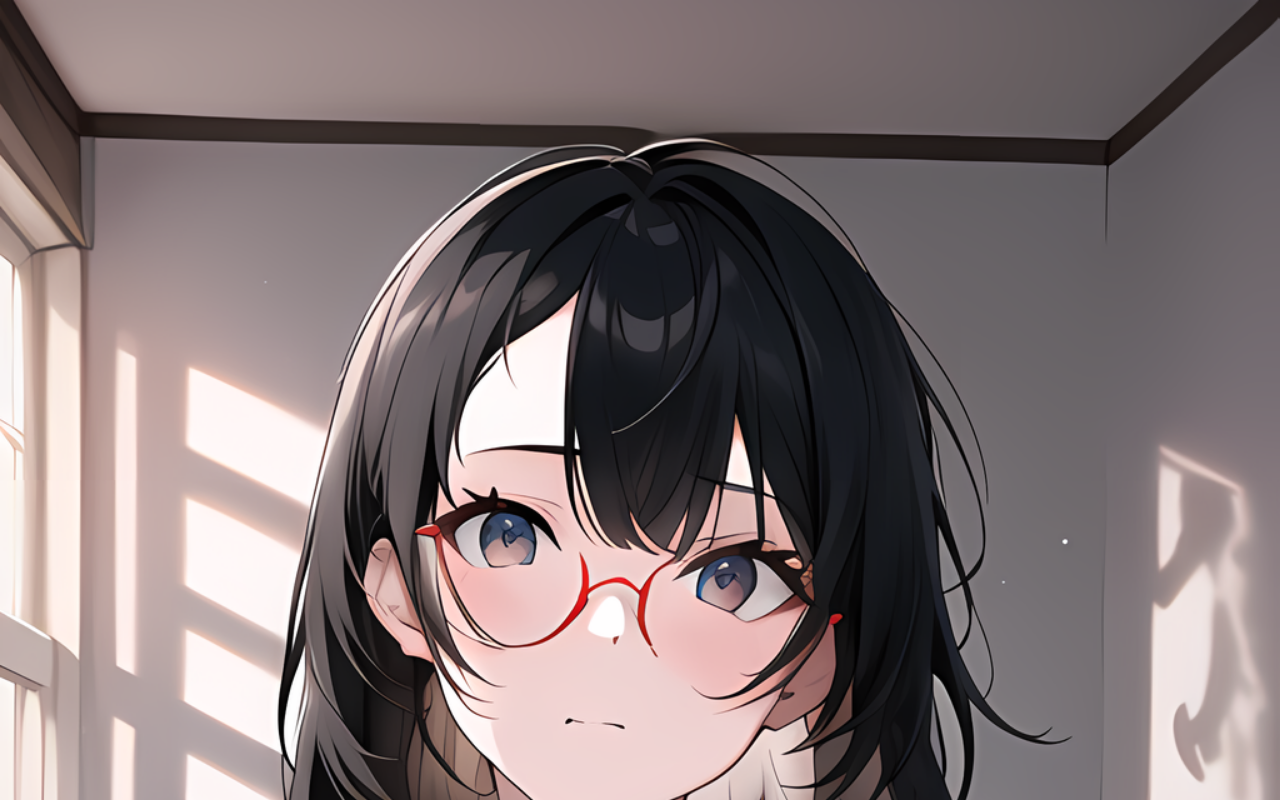
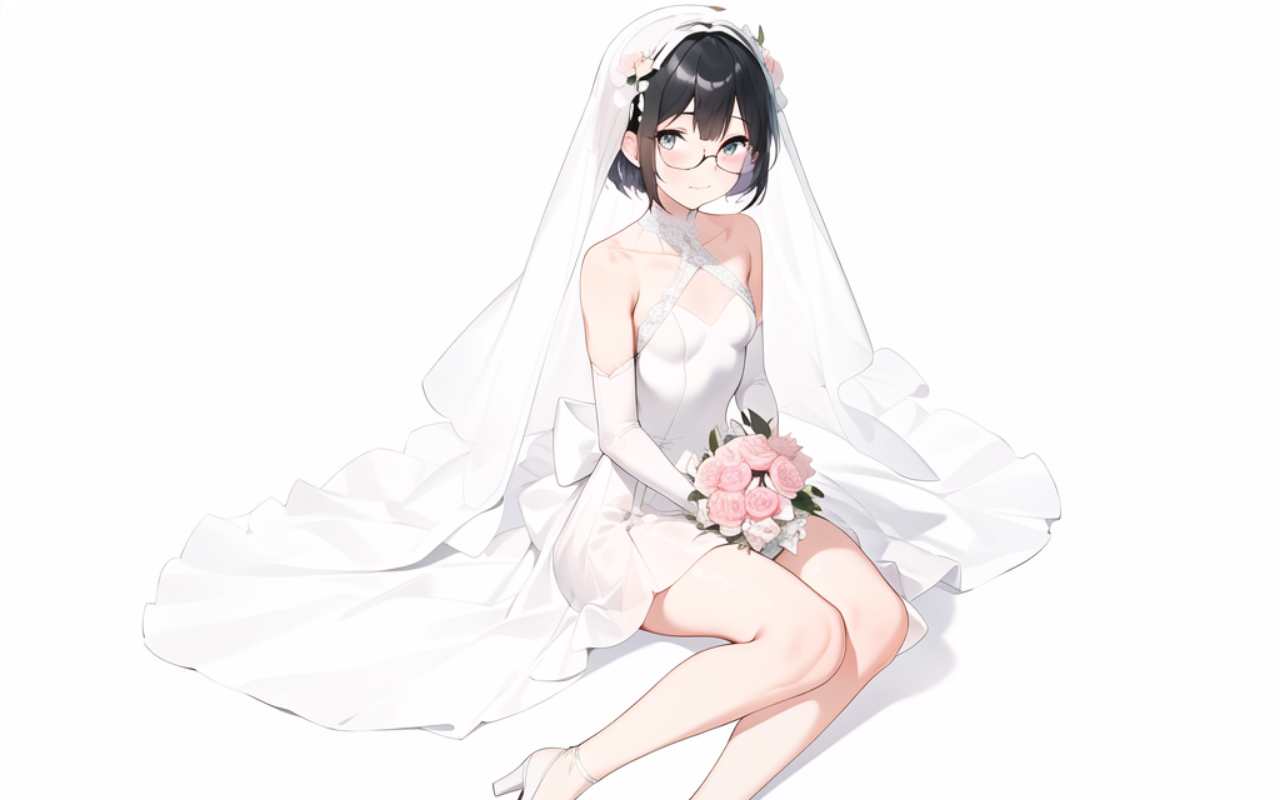
Before and after one commit to Tianscar/Tianscar.github.io, a plain HTML site: page 404.html in a window 1280 px wide. Shown: the top 800 px of the page. Drawn offline with Linux system fonts and the light colour scheme.

Commit message:
Site updated: 2023-05-14 00:48:52

```diff
--- a/404.html
+++ b/404.html
@@ -34,6 +34,6 @@
     </style>
   </head>
   <body>
-    <img src="img/tianscar.png" class="bg"/>
+    <img src="img/tianscar.webp" class="bg"/>
   </body>
 </html>
```
Also changed, not shown: img/tianscar.png (deleted), img/tianscar.webp (added).
